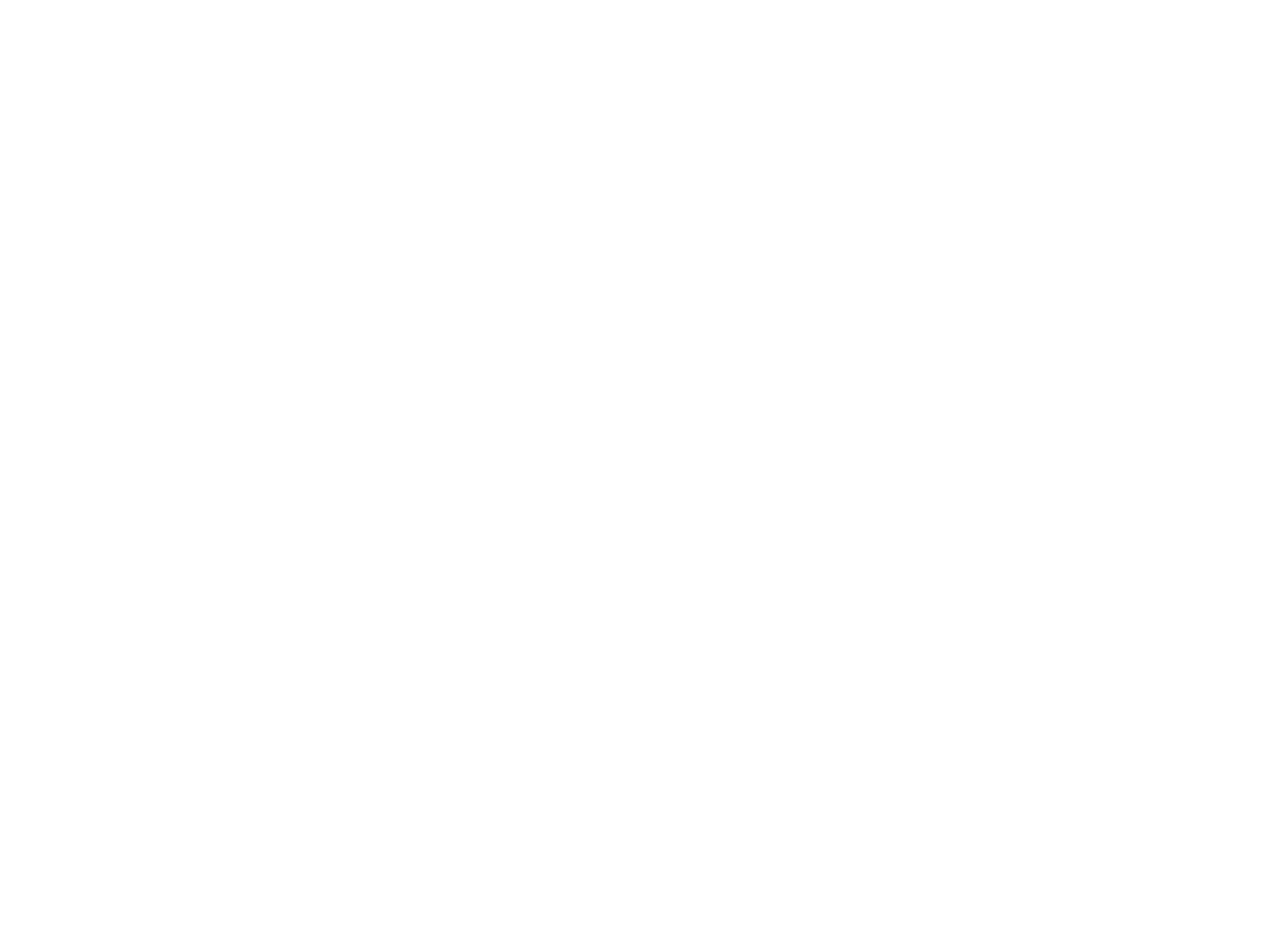
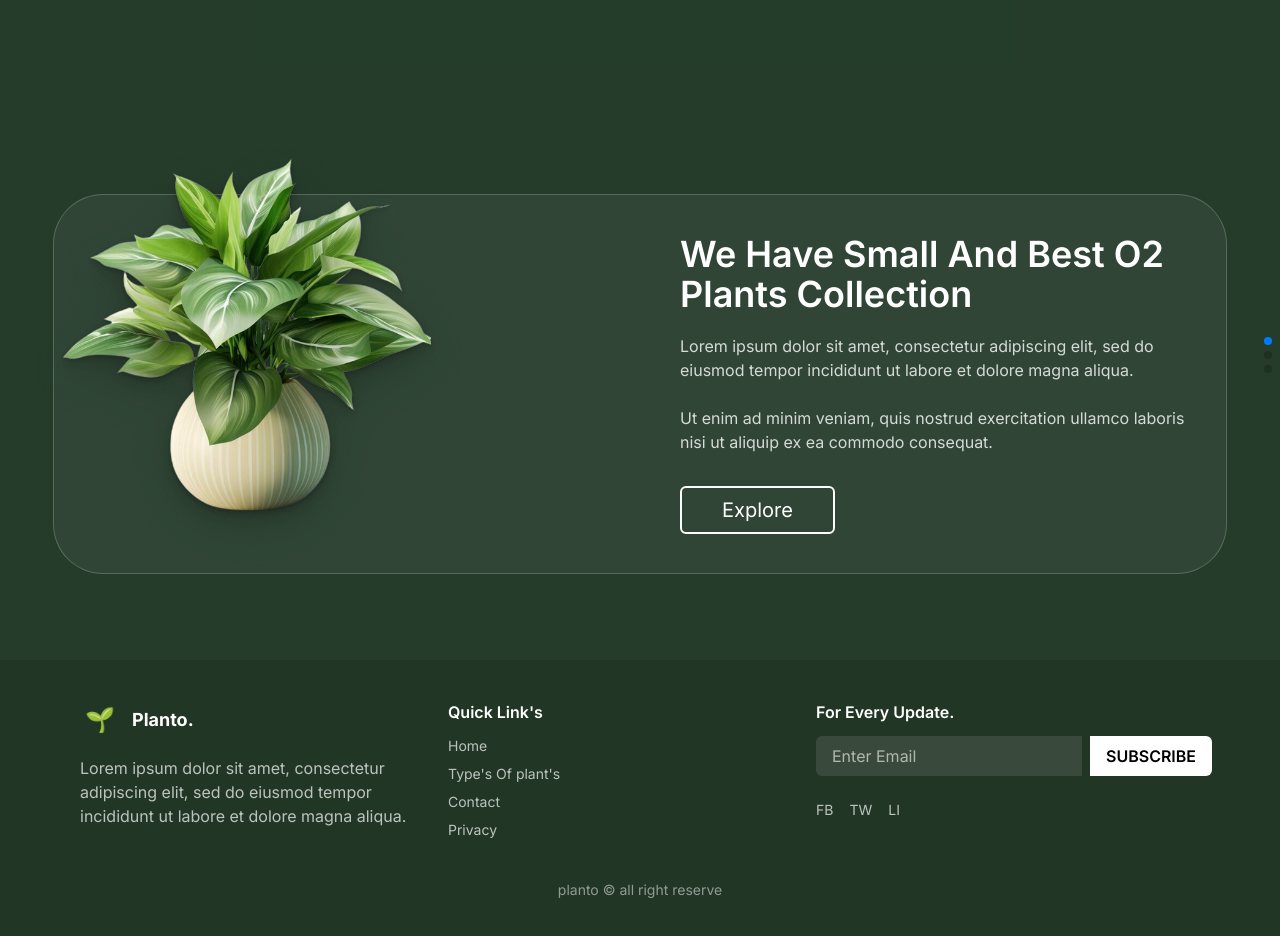
Before and after one commit to Nahid-Hasan-Utsob/Planto-App, a React (Vite) app: page / in a window 1280 px wide. Shown: the part 4000-4936 px from the top of the page. Before the commit the page ends 3798 px from the top, so only its background shows below. Built offline with nearby package versions, Linux system fonts and the light colour scheme; no server answers.

Commit message:
added footer component and integrated best cards section in home layout

```diff
--- a/src/Layout/Main_Layout.tsx
+++ b/src/Layout/Main_Layout.tsx
@@ -1,10 +1,14 @@
 import type React from "react"
 import Home_Main_Layout from "../Pages/Home/Home_Main_layout"
+import Footer from "../Pages/Footer/Footer"
 
 const  Main_Layout:React.FC=() => {
   return (
     <section className=" inter bg-[#031e0add]">
           <Home_Main_Layout></Home_Main_Layout>
+        <div className="mt-20">
+            <Footer></Footer>
+        </div>
     </section>
   )
 }
--- /dev/null
+++ b/src/Pages/Footer/Footer.tsx
@@ -0,0 +1,64 @@
+// components/Footer.tsx
+import React from "react";
+
+const Footer: React.FC = () => {
+  return (
+    <footer className="bg-[#1f2d1c]/30 backdrop-blur-md text-white py-10 px-5 md:px-20">
+      <div className="max-w-7xl mx-auto flex flex-col md:flex-row justify-between gap-10">
+
+        {/* Logo & Description */}
+        <div className="flex-1">
+          <div className="flex items-center gap-3 mb-4">
+            <div className="w-10 h-10  rounded-full flex items-center justify-center">
+              <span className="text-2xl">🌱</span>
+            </div>
+            <span className="font-bold text-lg">Planto.</span>
+          </div>
+          <p className="text-white/70 text-sm md:text-base">
+            Lorem ipsum dolor sit amet, consectetur adipiscing elit, sed do eiusmod tempor incididunt ut labore et dolore magna aliqua.
+          </p>
+        </div>
+
+        {/* Quick Links */}
+        <div className="flex-1">
+          <h3 className="font-semibold text-white mb-3">Quick Link's</h3>
+          <ul className="flex flex-col gap-2 text-white/70 text-sm">
+            <li className="hover:text-white transition cursor-pointer">Home</li>
+            <li className="hover:text-white transition cursor-pointer">Type's Of plant's</li>
+            <li className="hover:text-white transition cursor-pointer">Contact</li>
+            <li className="hover:text-white transition cursor-pointer">Privacy</li>
+          </ul>
+        </div>
+
+        {/* Newsletter */}
+        <div className="flex-1">
+          <h3 className="font-semibold text-white mb-3">For Every Update.</h3>
+          <div className="flex gap-2 max-w-sm">
+            <input
+              type="email"
+              placeholder="Enter Email"
+              className="flex-1 px-4 py-2 rounded-l-md bg-white/10 placeholder-white/60 text-white focus:outline-none"
+            />
+            <button className="bg-white text-black font-semibold px-4 rounded-r-md hover:bg-white/90 transition">
+              SUBSCRIBE
+            </button>
+          </div>
+
+          {/* Social Links */}
+          <div className="flex gap-4 mt-6 text-white/70 text-sm">
+            <span className="hover:text-white cursor-pointer">FB</span>
+            <span className="hover:text-white cursor-pointer">TW</span>
+            <span className="hover:text-white cursor-pointer">LI</span>
+          </div>
+        </div>
+      </div>
+
+      {/* Footer Bottom */}
+      <div className="mt-10 text-center text-white/50 text-sm">
+        planto © all right reserve
+      </div>
+    </footer>
+  );
+};
+
+export default Footer;
--- a/src/Pages/Home/Home_Main_layout.tsx
+++ b/src/Pages/Home/Home_Main_layout.tsx
@@ -6,6 +6,7 @@
 import Top_selling from "./Home_Banner/Top_selling";
 import ProductList from "../Products/ProductList";
 import Customer_Review from "./Customer_Review/Customer_Review";
+import Best_Cards from "../../components/Best_Section/Best_Cards";
 
 const Home_Main_Layout: React.FC = () => {
   return (
@@ -23,6 +24,9 @@
         <Style_Common_Text className="text-[40px] my-24 text-white" text="Customer Review"></Style_Common_Text>
 
        <Customer_Review></Customer_Review>
+       <Style_Common_Text className="text-[40px] my-24 text-white" text="Our Best"></Style_Common_Text>
+
+    <Best_Cards></Best_Cards>
     </div>
 </section>
   );
--- /dev/null
+++ b/src/components/Best_Section/Best_Cards.tsx
@@ -0,0 +1,94 @@
+import React from 'react';
+import CommonButton from "../../components/Common_button";
+import { SlHandbag } from "react-icons/sl";
+import products from '../../assets/product.png';
+
+// Swiper imports
+import { Swiper, SwiperSlide } from 'swiper/react';
+import { Mousewheel, Pagination } from 'swiper/modules';
+import 'swiper/css';
+import 'swiper/css/pagination';
+
+const BestCardsPage: React.FC = () => {
+  // 🔹 Same page এ dynamic objects
+  const cardsData = [
+    {
+      id: 1,
+      title: "We Have Small And Best O2 Plants Collection",
+      description: "Lorem ipsum dolor sit amet, consectetur adipiscing elit, sed do eiusmod tempor incididunt ut labore et dolore magna aliqua.\n\nUt enim ad minim veniam, quis nostrud exercitation ullamco laboris nisi ut aliquip ex ea commodo consequat.",
+      image: products
+    },
+    {
+      id: 2,
+      title: "Indoor Plants For Healthy Air",
+      description: "Decorate your home with indoor plants that purify air and add natural beauty. Perfect for every room.",
+      image: products
+    },
+    {
+      id: 3,
+      title: "Compact Plants Collection",
+      description: "Small, adorable, and easy-to-care plants for your desk or living room.",
+      image: products
+    }
+  ];
+
+  return (
+    <div className="  flex flex-col items-center gap-10">
+
+
+
+      <div className="w-full  h-[450px]">
+        <Swiper
+          direction="vertical"
+          slidesPerView={1}
+          spaceBetween={30}
+          mousewheel={{ forceToAxis: true }}
+          pagination={{ clickable: true }}
+          modules={[Mousewheel, Pagination]}
+          className="h-full"
+        >
+          {cardsData.map((card) => (
+            <SwiperSlide key={card.id} className=''>
+              <section className="relative w-full h-[400px] flex items-center justify-center m-11 mx-auto pt-5">
+                <div className="relative w-11/12 h-full bg-white/5 border border-white/20 rounded-[50px] flex  ">
+
+                  {/* Image Section */}
+                  <div className="w-1/2 flex items-center justify-center p-15 -mt-[30px] h-full">
+                    <img
+                      className="object-contain w-full  transition-all duration-300 mr-[200px]"
+                      src={card.image}
+                      alt={card.title}
+                    />
+                  </div>
+
+                  {/* Text Section */}
+                  <div className="w-1/2 flex flex-col justify-center p-10 gap-5 text-white">
+                    <p className="font-semibold text-4xl">
+                      {card.title}
+                    </p>
+                    <p className="text-base text-white/80 whitespace-pre-line">
+                      {card.description}
+                    </p>
+
+                    <div className="flex items-center mt-3">
+                      <CommonButton
+                        text="Explore"
+                        className="primary-text-color text-xl py-2 px-10 rounded-md border-2"
+                      />
+
+                    </div>
+                  </div>
+
+                </div>
+              </section>
+            </SwiperSlide>
+          ))}
+        </Swiper>
+      </div>
+
+
+    </div>
+  );
+};
+
+export default BestCardsPage;
--- /dev/null
+++ b/src/components/Best_Section/style.css
@@ -0,0 +1,23 @@
+
+.swiper {
+  width: 100%;
+  height: 100%;
+}
+
+.swiper-slide {
+  text-align: center;
+  font-size: 18px;
+  background: #444;
+
+  /* Center slide text vertically */
+  display: flex;
+  justify-content: center;
+  align-items: center;
+}
+
+.swiper-slide img {
+  display: block;
+  width: 100%;
+  height: 100%;
+  object-fit: cover;
+}
```
